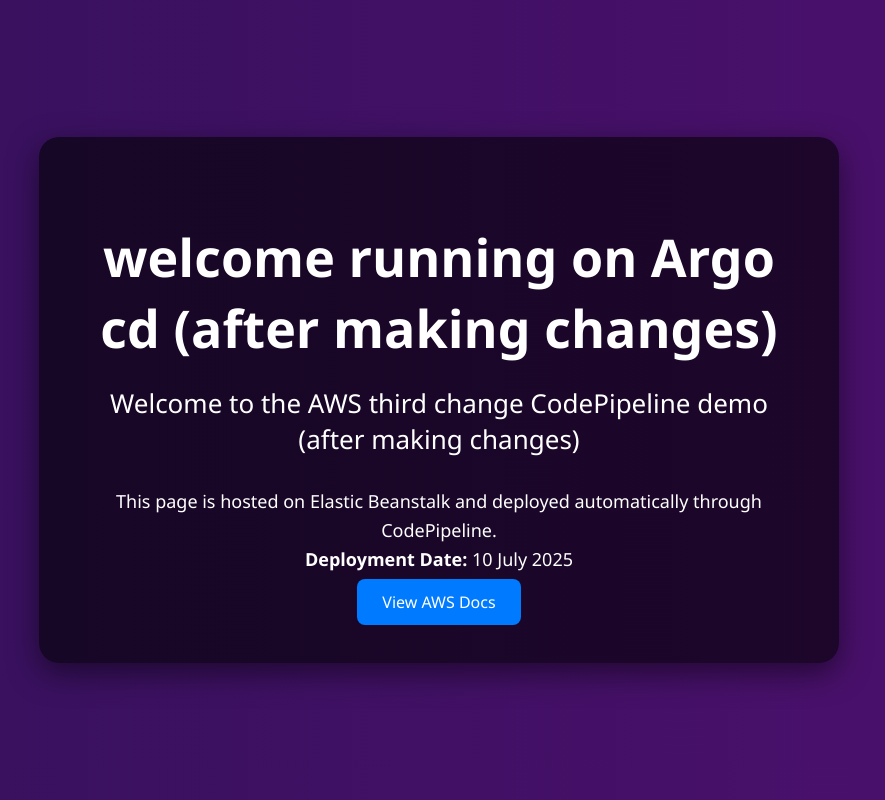
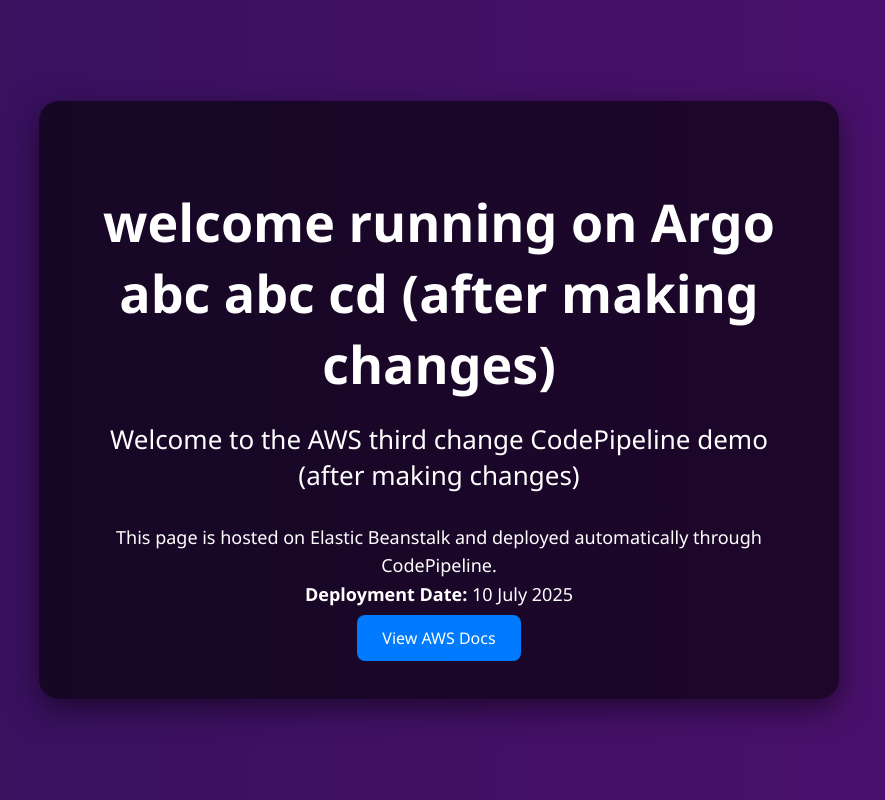
Before and after one commit to Hezrondavid/-argocd-demo-k8s, a plain HTML site: page manifests/site/index.html in a window 1280 px wide. Shown: the whole page, without its empty margins (201-1086 px from the left). Drawn offline with Linux system fonts and the light colour scheme.

Commit message:
Update index.html

```diff
--- a/manifests/site/index.html
+++ b/manifests/site/index.html
@@ -63,7 +63,7 @@
 </head>
 <body>
   <div class="container">
-    <h1>welcome running on Argo cd  (after making changes) </h1>
+    <h1>welcome running on Argo abc abc cd  (after making changes) </h1>
     <h2>Welcome to the AWS third change  CodePipeline demo (after making changes) </h2>
     <p>This page is hosted on Elastic Beanstalk and deployed automatically through CodePipeline.<br>
     <strong>Deployment Date:</strong> 10 July 2025</p>
```
